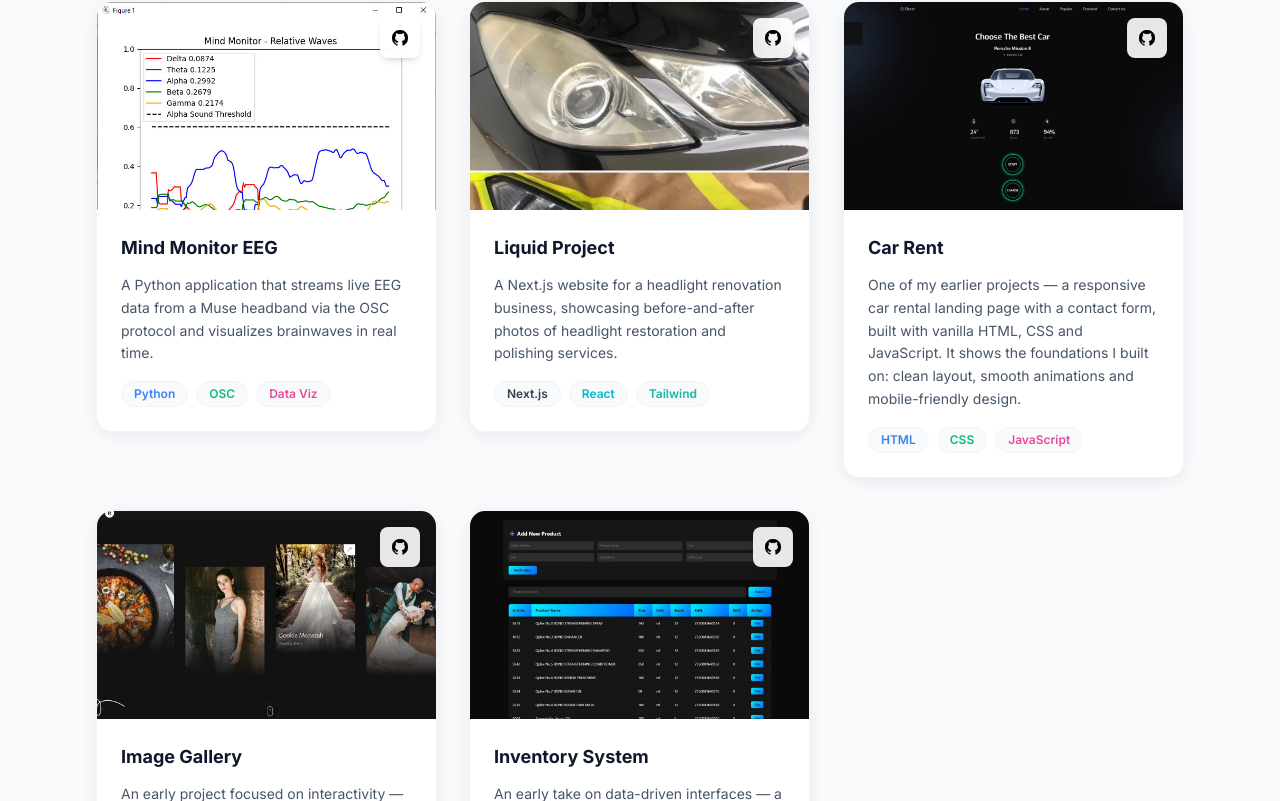
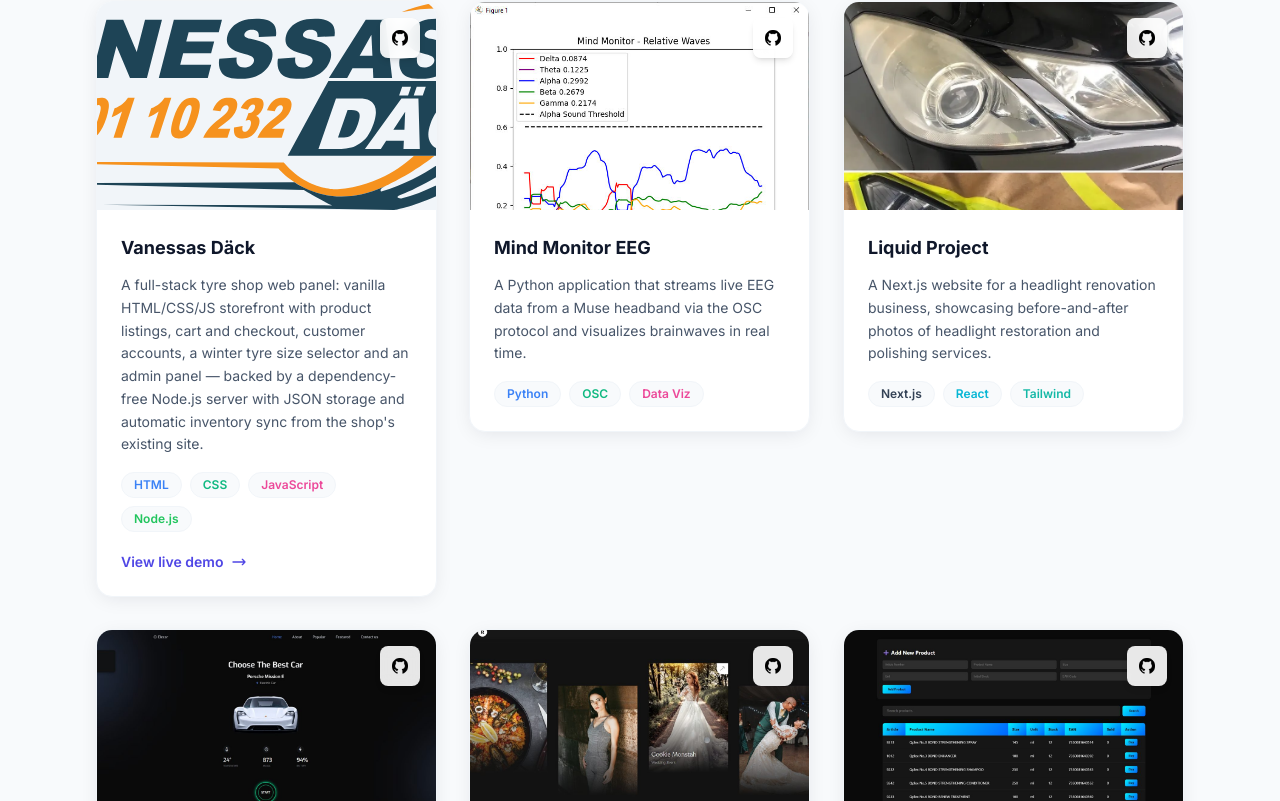
Before and after one commit to Michellissa/Portfolio-Michell, a React (Vite) app: page / in a window 1280 px wide. Shown: the part 4583-5384 px from the top of the page. Built offline with nearby package versions, Linux system fonts and the light colour scheme.

Commit message:
Add Vanessas Däck project

```diff
--- a/src/assets/index.js
+++ b/src/assets/index.js
@@ -34,6 +34,7 @@ import liquid from "./projects/liquid.webp";
 import flowtime from "./projects/flowtime.png";
 import ntiCard from "./projects/nti-card.png";
 import ljusetsbarn from "./projects/ljusetsbarn.png";
+import vanessasdack from "./projects/vanessasdack.svg";
 import infosite from "./projects/infosite.svg";
 
 export {
@@ -70,5 +71,6 @@ export {
   flowtime,
   ntiCard,
   ljusetsbarn,
+  vanessasdack,
   infosite,
 };
--- a/src/constants/index.js
+++ b/src/constants/index.js
@@ -26,6 +26,7 @@ import {
   flowtime,
   ntiCard,
   ljusetsbarn,
+  vanessasdack,
 } from "../assets";
 
 export const navLinks = [
@@ -213,6 +214,20 @@ export const projects = [
     live_link: "https://ljusetsbarn12.vercel.app/",
   },
   {
+    name: "Vanessas Däck",
+    description:
+      "A full-stack tyre shop web panel: vanilla HTML/CSS/JS storefront with product listings, cart and checkout, customer accounts, a winter tyre size selector and an admin panel — backed by a dependency-free Node.js server with JSON storage and automatic inventory sync from the shop's existing site.",
+    tags: [
+      { name: "HTML", color: "text-blue-500" },
+      { name: "CSS", color: "text-emerald-500" },
+      { name: "JavaScript", color: "text-pink-500" },
+      { name: "Node.js", color: "text-green-500" },
+    ],
+    image: vanessasdack,
+    source_code_link: "https://github.com/Michellissa/Vanessasd-ck",
+    live_link: "https://vanessasademo-71rq.vercel.app/",
+  },
+  {
     name: "Mind Monitor EEG",
     description:
       "A Python application that streams live EEG data from a Muse headband via the OSC protocol and visualizes brainwaves in real time.",
```
Also changed, not shown: src/assets/projects/vanessasdack.svg (added).
